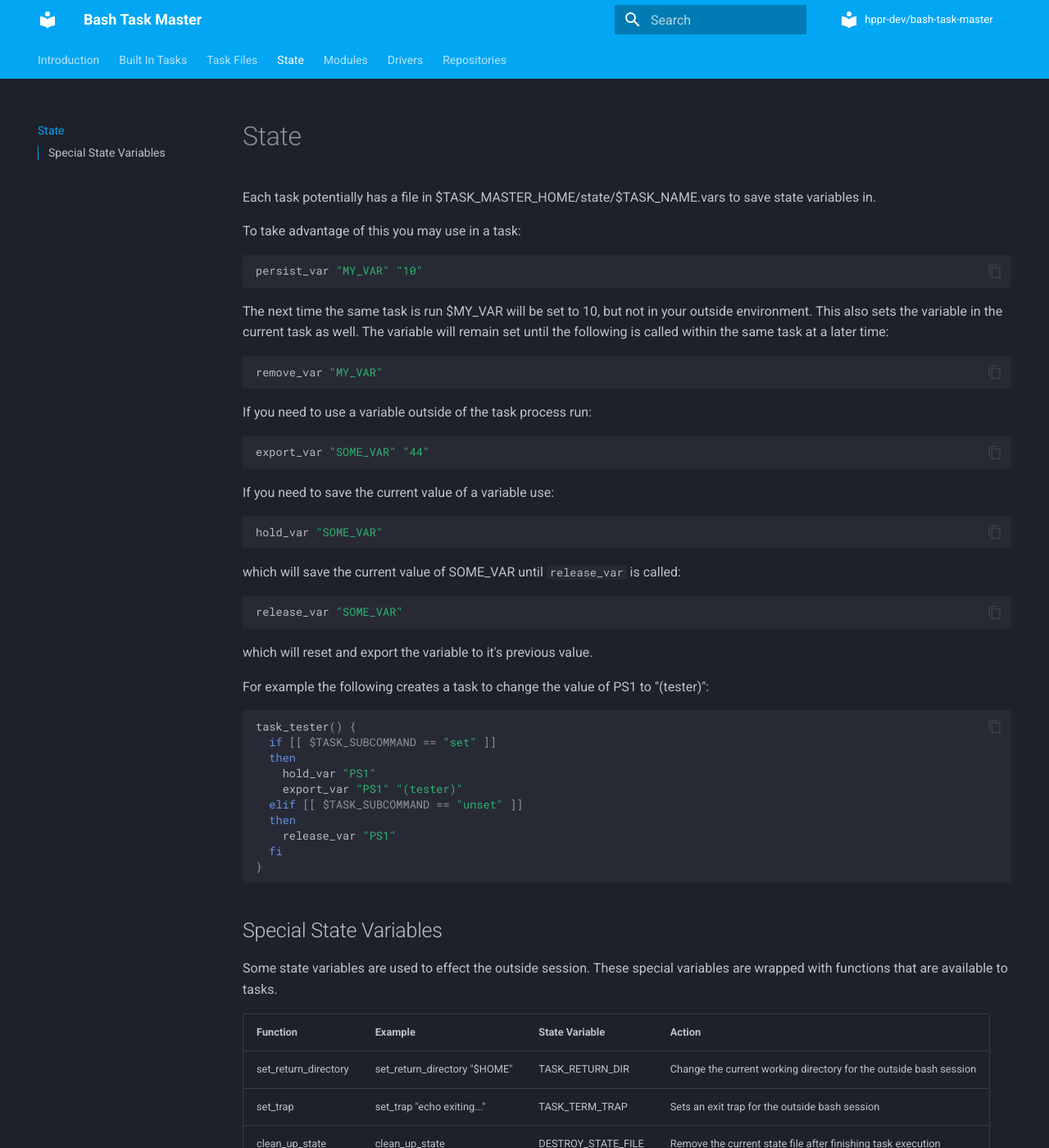
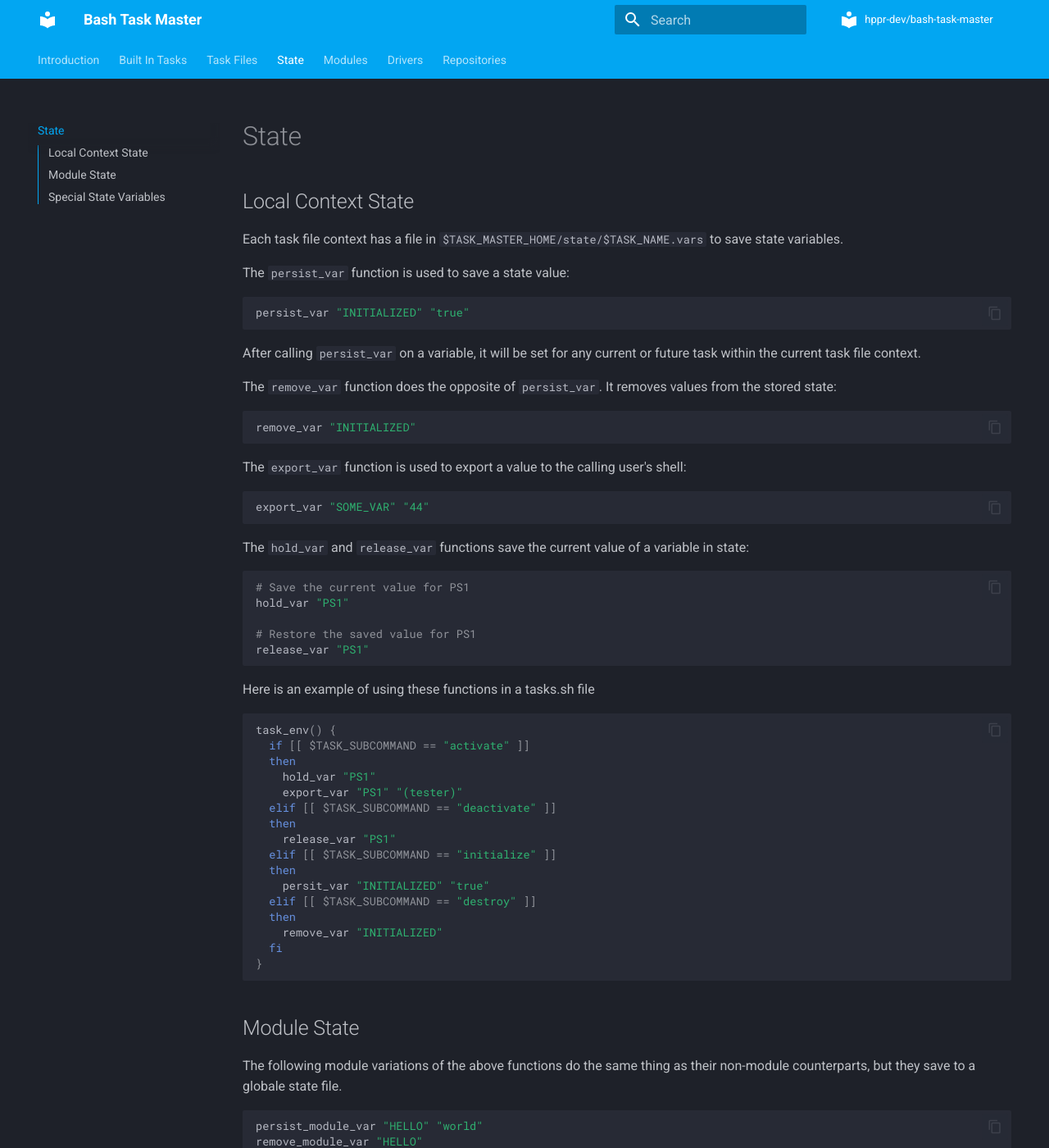
Before and after one commit to hppr-dev/docs-bash-task-master, an MkDocs documentation site: the page built from docs/state.md, in a window 1280 px wide and 1400 px high. Shown: the whole window at 82% size. Built offline with MkDocs 1.6.1 and Material for MkDocs 9.7.7, drawn with Linux system fonts in a browser that asks for light colours; comment, search, counter and statistics services are not loaded; some of the changed text lies outside the part shown.

Commit message:
Update with new state functions and reword a bit

````diff
--- a/docs/state.md
+++ b/docs/state.md
@@ -1,54 +1,75 @@
 # State
 
-Each task potentially has a file in $TASK_MASTER_HOME/state/$TASK_NAME.vars to save state variables in.
+## Local Context State
 
-To take advantage of this you may use in a task:
+Each task file context has a file in `$TASK_MASTER_HOME/state/$TASK_NAME.vars` to save state variables.
+
+The `persist_var` function is used to save a state value:
 
 ``` bash
-persist_var "MY_VAR" "10"
+
+persist_var "INITIALIZED" "true"
+
 ```
 
-The next time the same task is run $MY_VAR will be set to 10, but not in your outside environment.
-This also sets the variable in the current task as well.
-The variable will remain set until the following is called within the same task at a later time:
+After calling `persist_var` on a variable, it will be set for any current or future task within the current task file context.
+
+The `remove_var` function does the opposite of `persist_var`. It removes values from the stored state:
 
 ``` bash
-remove_var "MY_VAR"
+
+remove_var "INITIALIZED"
+
 ```
 
-If you need to use a variable outside of the task process run:
+The `export_var` function is used to export a value to the calling user's shell:
 
 ``` bash
+
 export_var "SOME_VAR" "44"
+
 ```
 
-If you need to save the current value of a variable use:
+The `hold_var` and `release_var` functions save the current value of a variable in state:
 
 ``` bash
-hold_var "SOME_VAR"
+# Save the current value for PS1
+hold_var "PS1"
+
+# Restore the saved value for PS1
+release_var "PS1"
 ```
 
-which will save the current value of SOME_VAR until `release_var` is called:
+Here is an example of using these functions in a tasks.sh file
 
 ``` bash
-release_var "SOME_VAR"
-```
-
-which will reset and export the variable to it's previous value.
-
-For example the following creates a task to change the value of PS1 to "(tester)":
-
-``` bash
-task_tester() {
-  if [[ $TASK_SUBCOMMAND == "set" ]]
+task_env() {
+  if [[ $TASK_SUBCOMMAND == "activate" ]]
   then
     hold_var "PS1"
     export_var "PS1" "(tester)"
-  elif [[ $TASK_SUBCOMMAND == "unset" ]]
+  elif [[ $TASK_SUBCOMMAND == "deactivate" ]]
   then
     release_var "PS1"
+  elif [[ $TASK_SUBCOMMAND == "initialize" ]]
+  then
+    persit_var "INITIALIZED" "true"
+  elif [[ $TASK_SUBCOMMAND == "destroy" ]]
+  then
+    remove_var "INITIALIZED"
   fi
 }
+```
+
+## Module State
+
+The following module variations of the above functions do the same thing as their non-module counterparts, but they save to a globale state file.
+
+``` bash
+persist_module_var "HELLO" "world"
+remove_module_var "HELLO"
+hold_module_var "PS1"
+release_module_var "PS1"
 ```
 
 ## Special State Variables
@@ -58,6 +79,6 @@
 
 | Function             | Example                      |  State Variable     |Action |
 |----------------------|------------------------------|---------------------|-------|
-| set_return_directory | set_return_directory "$HOME" |  TASK_RETURN_DIR    | Change the current working directory for the outside bash session |
-| set_trap             | set_trap "echo exiting..."   |  TASK_TERM_TRAP     | Sets an exit trap for the outside bash session |
-| clean_up_state       | clean_up_state               |  DESTROY_STATE_FILE | Remove the current state file after finishing task execution |
+| set_return_directory | `set_return_directory "$HOME"` |  `TASK_RETURN_DIR   ` | Change the current working directory for the outside bash session |
+| set_trap             | `set_trap "echo exiting..."  ` |  `TASK_TERM_TRAP    ` | Sets an exit trap for the outside bash session |
+| clean_up_state       | `clean_up_state              ` |  `DESTROY_STATE_FILE` | Remove the current state file after finishing task execution |
````
Also changed, not shown: docs/task_files.md (+5 -13 lines).
